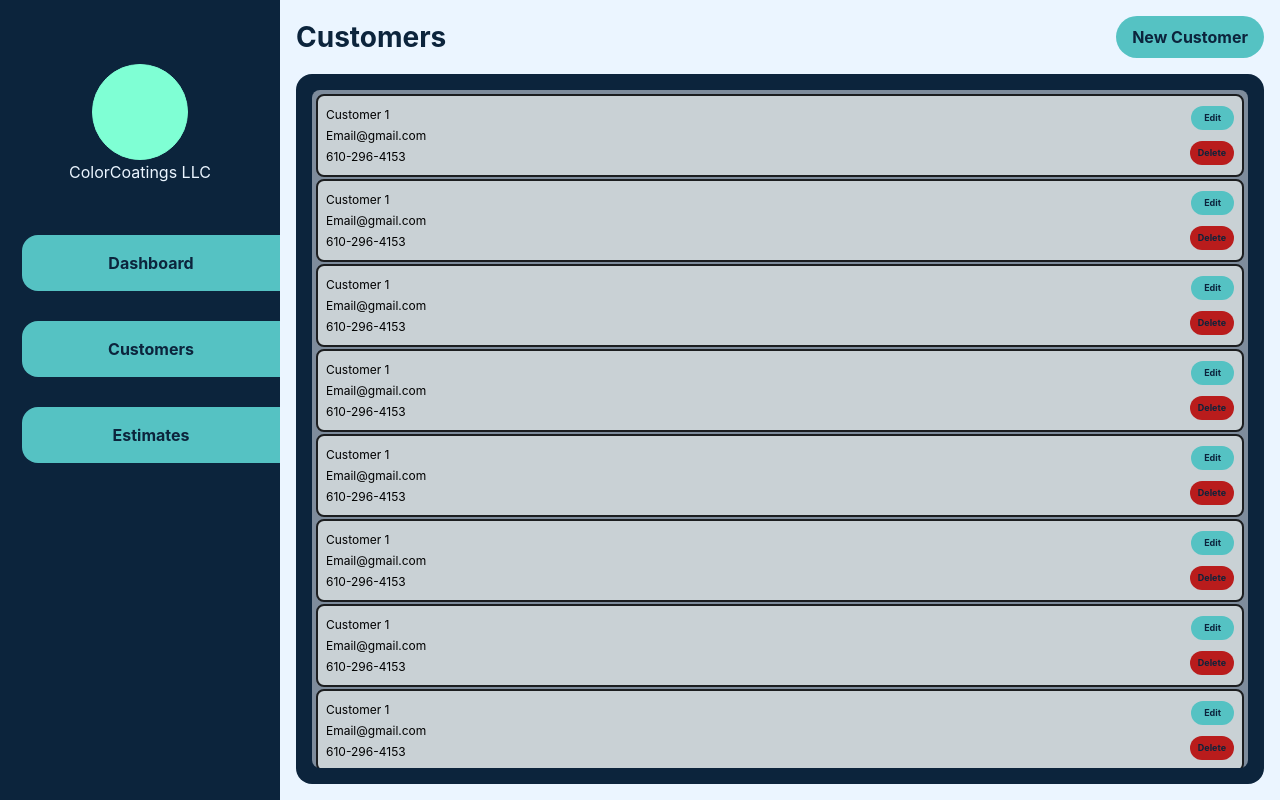
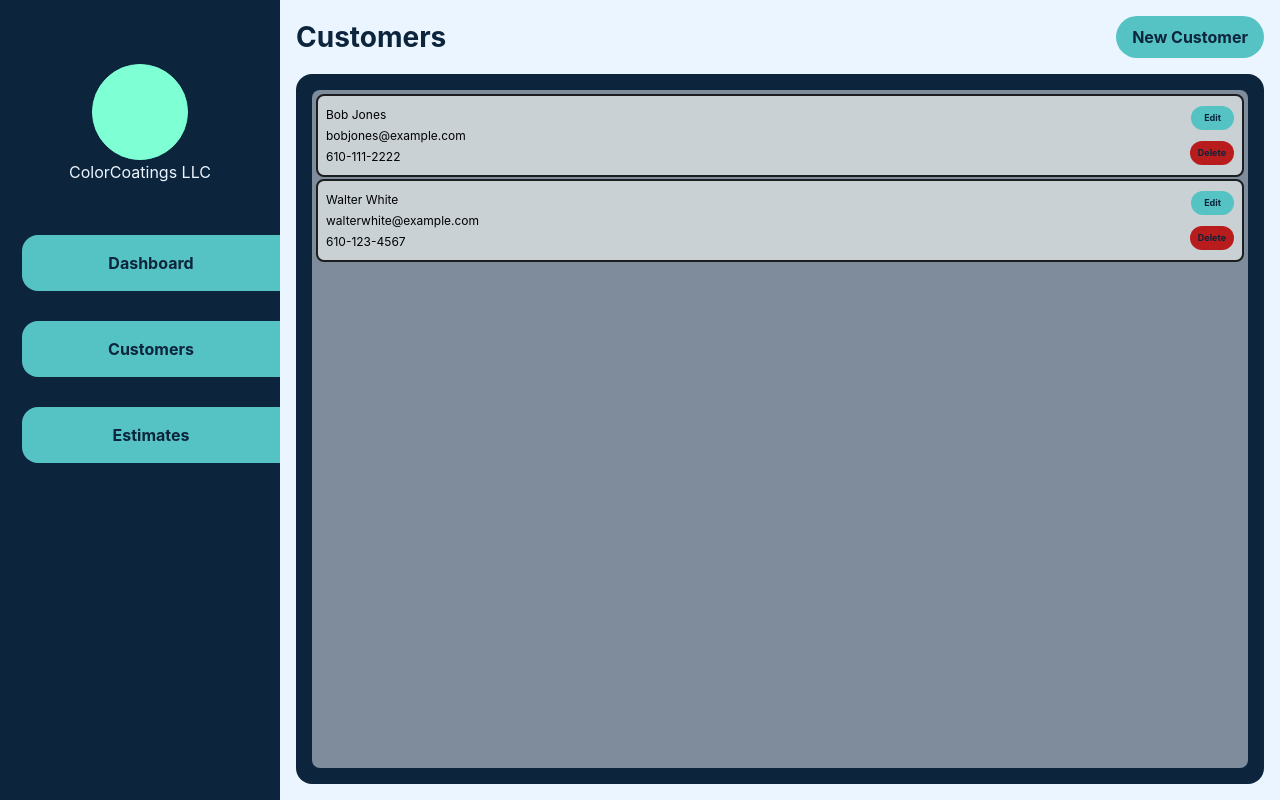
Before and after one commit to abraham-lopez-k3/Estimate-Generator, a React (Create React App) app in the folder client/: page /Customers in a window 1280 px wide. Built offline with nearby package versions, Linux system fonts and the light colour scheme.

Commit message:
added json server and started to think about data config for CRUD opperations

```diff
--- /dev/null
+++ b/client/data/db.json
@@ -0,0 +1,85 @@
+{
+    "users": [
+        {
+            "id": 1,
+            "username": "username",
+            "password": "password",
+            "firstName": "Bob",
+            "lastName": "Smith",
+            "email": "email@gmail.com",
+            "phoneNumber": "123-456-7890",
+            "customers": [],
+            "estimates": []
+        }
+    ],
+    "customers": [
+        {
+            "id": 1,
+            "firstName": "Bob",
+            "lastName": "Smith",
+            "email": "email@gmail.com",
+            "phoneNumber": "123-456-7890",
+            "address": "123 Example St"
+        }
+    ],
+    "estimates": [
+        {
+            "id": 1,
+            "customerName": "mike",
+            "customerEmail": "email@gmail.com",
+            "customerPhone": "123-456-7890",
+            "address": "123 Example St",
+            "tasks": [
+                {
+                    "id": 1,
+                    "taskName": "task1",
+                    "taskTotal": 0.0,
+                    "taskDescription": "...",
+                    "subtasks": [
+                        {
+                            "id": 1,
+                            "subtaskName": "subtask1",
+                            "subtaskDescription": "...",
+                            "methods": {
+                                "timeMaterial": {
+                                    "time": {
+                                        "id": 1,
+                                        "unit": "hrly",
+                                        "quantity": 1,
+                                        "total": 0.0
+                                    },
+                                    "materials": {
+                                        "id": 1,
+                                        "unit": "hrly",
+                                        "pricePerUnit": 0.0,
+                                        "quantity": 1,
+                                        "total": 0.0
+                                    }
+                                },
+                                "sqft": {
+                                    "pricePerUnit": 0.0,
+                                    "quantity": 0,
+                                    "total": 0.0
+                                },
+                                "lnft": {
+                                    "pricePerUnit": 0.0,
+                                    "quantity": 0,
+                                    "total": 0.0
+                                },
+                                "unitRate": {
+                                    "pricePerUnit": 0.0,
+                                    "quantity": 0,
+                                    "total": 0.0
+                                },
+                                "custom": {
+                                    "total": 0.0
+                                }
+                            },
+                            "subtaskTotal": 0.0
+                        }
+                    ]
+                }
+            ]
+        }
+    ]
+}
--- a/client/src/components/Customers/Customer.jsx
+++ b/client/src/components/Customers/Customer.jsx
@@ -1,17 +1,22 @@
 import React from 'react'
 import './Customer.css'
 
-const Customer = () => {
+const Customer = ({ customerName,
+                    customerEmail,
+                    customerPhoneNumber,
+                    deleteCustomer,
+                    customerID,
+                    setNewCustomerFormRendered }) => {
   return (
     <div className='customer'>
         <div className='customer-text'>
-            <p className='customer-labels'>Customer 1</p>
-            <p className='customer-labels'>Email@gmail.com</p>
-            <p className='customer-labels'>610-296-4153</p>
+            <p className='customer-labels'>{customerName}</p>
+            <p className='customer-labels'>{customerEmail}</p>
+            <p className='customer-labels'>{customerPhoneNumber}</p>
         </div>
         <div className='button-box'>
-            <button className='edit-customer'>Edit</button>
-            <button className='delete-customer'>Delete</button>
+            <button onClick={() => setNewCustomerFormRendered(true)} className='edit-customer'>Edit</button>
+            <button onClick={() => deleteCustomer(customerID)} className='delete-customer'>Delete</button>
         </div>
     </div>
   )
--- a/client/src/components/Customers/Customers.css
+++ b/client/src/components/Customers/Customers.css
@@ -50,9 +50,9 @@
     overflow-y: scroll;
     background-color: var(--Regent-Gray);
     border-radius: .5rem;
-    display: grid;
-    grid-template-columns: 1fr;
-    padding: 4px;
+    display: flex;
+    flex-direction: column;
+    padding: .25rem;
     gap: 2px;
     position: relative;
 }
--- a/client/src/components/Customers/Customers.jsx
+++ b/client/src/components/Customers/Customers.jsx
@@ -10,16 +10,48 @@ const Customers = () => {
 
   const [newCustomerFormRendered, setNewCustomerFormRendered] = useState(false);
   const [navVis, setNavVis] = useState(false)
+  const [customerList, setCustomerList] = useState([
+      {
+        id: 1,
+        firstName: "Bob",
+        lastName: "Jones",
+        email: "bobjones@example.com",
+        phoneNumber: "610-111-2222",
+        address: "275 Burger Dr",
+      },
+      {
+        id: 2,
+        firstName: "Walter",
+        lastName: "White",
+        email: "walterwhite@example.com",
+        phoneNumber: "610-123-4567",
+        address: "2385 Gold St",
+      }
+    ])
+
   const changeNavVis = () => {
       if (navVis === false) {
         setNavVis(true)
       } else {
         setNavVis(false)
       }
+  }
+
+  const createNewCustomer = () => {
 
   }
+
+  const editCustomer = () => {
+
+  }
+
+  const deleteCustomer = (id) => {
+      const list = customerList.filter((customer) => customer.id !== id)
+      setCustomerList(list)
+  }
+
   return (
-    <div className='customers'>
+    <main className='customers'>
       <button className='customers-sidebar-button' onClick={changeNavVis}><FaBars /></button>
       <div className='customers-sidebar' data-vis={navVis}>
         <Nav />
@@ -30,28 +62,25 @@ const Customers = () => {
             <button onClick={() => setNewCustomerFormRendered(true)} className='new-customer-button'>New Customer</button>
           </div>
           <div className='customers-card'>
-              <div className='customer-list'>
-                  <Customer />
-                  <Customer />
-                  <Customer />
-                  <Customer />
-                  <Customer />
-                  <Customer />
-                  <Customer />
-                  <Customer />
-                  <Customer />
-                  <Customer />
-                  <Customer />
-                  <Customer />
-                  <Customer />
-                  <Customer />
-                  <Customer />
+              <ul className='customer-list'>
+                  {customerList.map((customer) => (
+                    <li className='customer-list-item' key={customer.id}>
+                        <Customer
+                            customerName={customer.firstName + " " + customer.lastName}
+                            customerEmail={customer.email}
+                            customerPhoneNumber={customer.phoneNumber}
+                            deleteCustomer={deleteCustomer}
+                            customerID={customer.id}
+                            setNewCustomerFormRendered={setNewCustomerFormRendered}
+                            />
+                    </li>
+                  ))}
                   {newCustomerFormRendered === true && <NewCustomerForm
                     setNewCustomerFormRendered={setNewCustomerFormRendered}/>}
-              </div>
+              </ul>
           </div>
       </div>
-    </div>
+    </main>
   )
 }
 
```
